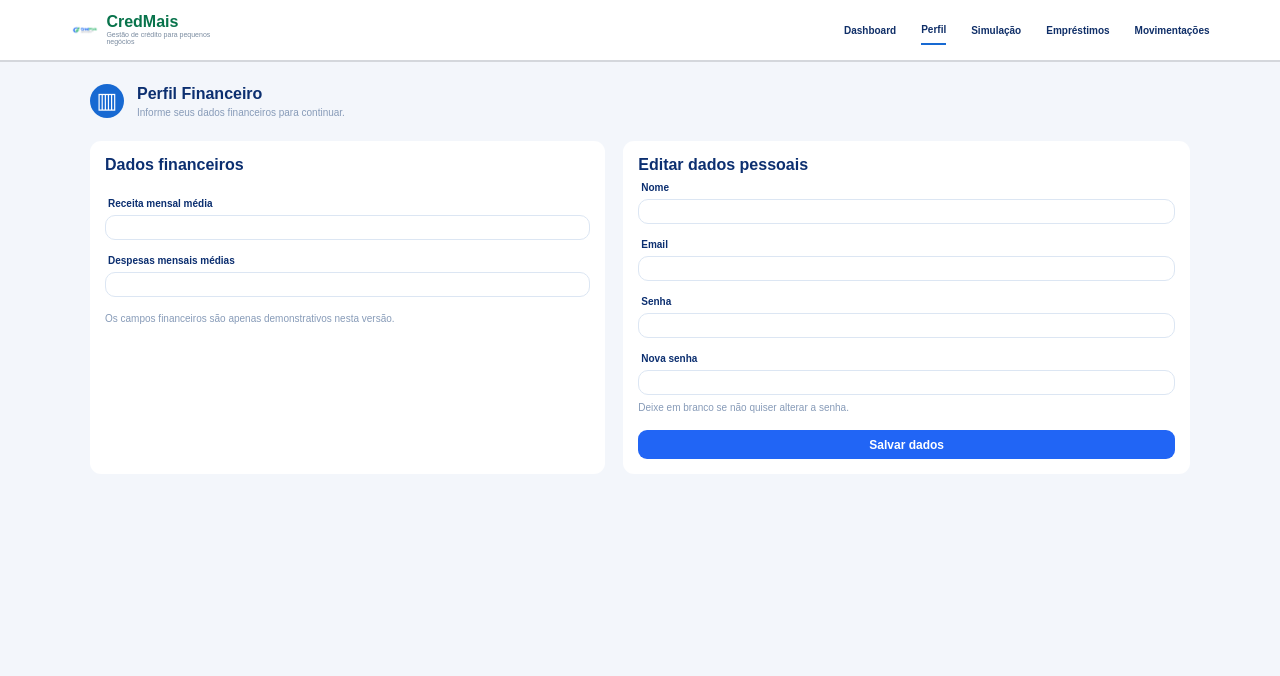
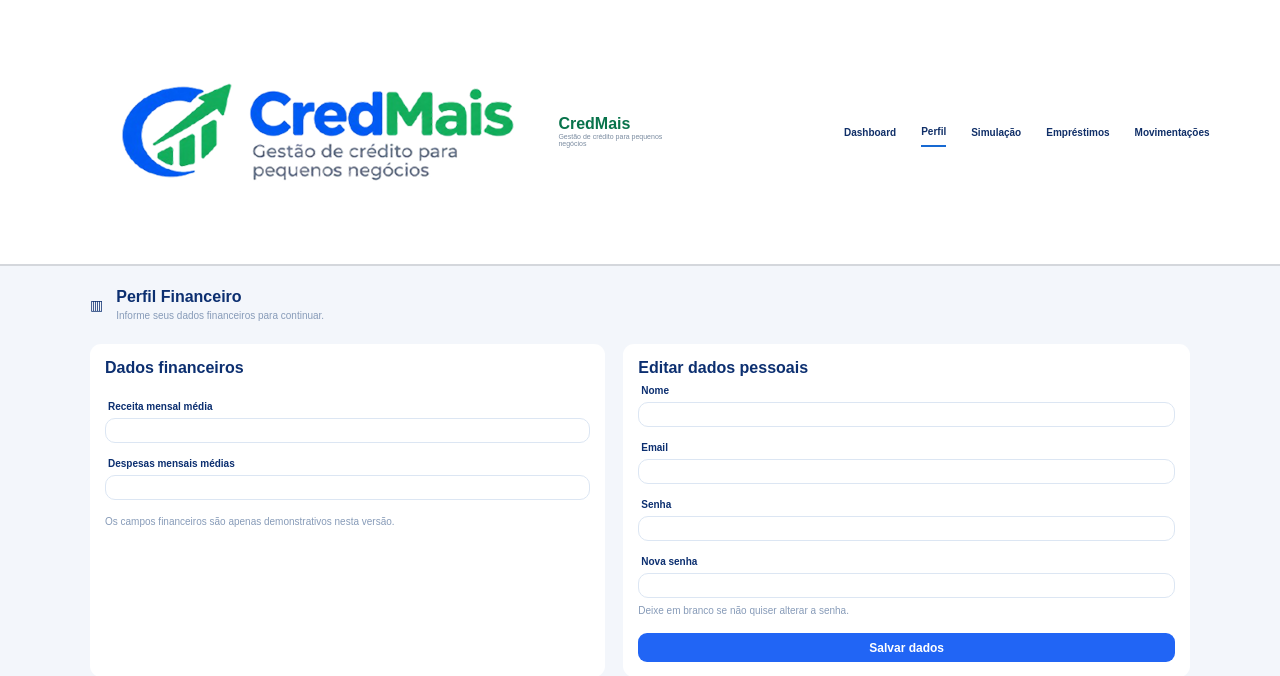
Before and after one commit to ArthurTeossi/Cred-Mais--Re-Sprint01, a Flask app: page /perfil in a window 1280 px wide. Shown: the top 676 px of the page. Run offline with Flask 3, Linux system fonts and the light colour scheme; the visitor is signed in with stand-in values (Sample User, id 1); data that the repository does not hold is empty.

Commit message:
Update perfil.css

```diff
--- a/static/css/perfil.css
+++ b/static/css/perfil.css
@@ -47,8 +47,6 @@ body {
 
 /* Define o tamanho da logo. */
 .logo {
-    width: 29px;
-    height: 29px;
     object-fit: contain;
 }
 
@@ -105,17 +103,6 @@ body {
     margin-bottom: 23px;
 }
 
-/* Círculo azul do ícone. */
-.icone-titulo {
-    width: 34px;
-    height: 34px;
-    display: grid;
-    place-items: center;
-    border-radius: 50%;
-    color: white;
-    background: var(--azul);
-    font-size: 22px;
-}
 
 /* Título principal. */
 .titulo-pagina h1 {
```
